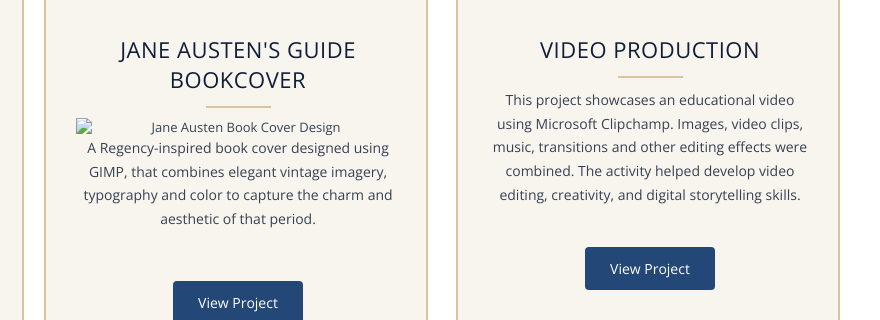
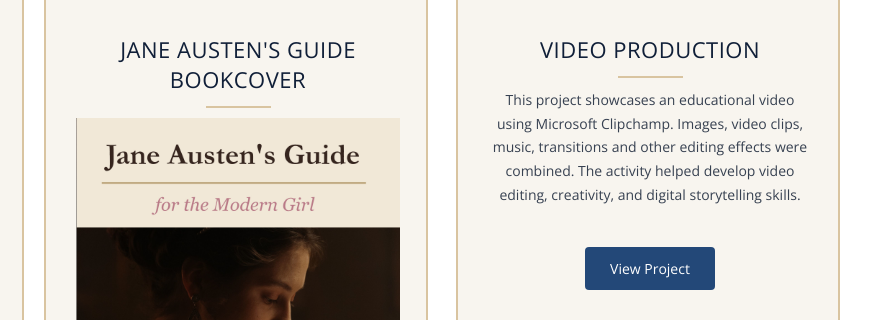
Before and after one commit to snaraysingh/e-portfolio-template, a plain HTML site: page image.html in a window 1280 px wide. Shown: the part 447-767 px from the top of the page, 400-1280 px from the left. Drawn offline with nearby package versions, Linux system fonts and the light colour scheme.

Commit message:
Fix image source for Jane Austen's book cover

```diff
--- a/image.html
+++ b/image.html
@@ -92,7 +92,7 @@ Released   : 20130406
 			<div class="box-style">
 				<div class="content">
 					<h2>Jane Austen's Guide Bookcover</h2>
-					<img src="Jane Austens' Guide Book Cover.jpg"
+					<img src="Jane Austen's Guide Book Cover.jpg"
      				alt="Jane Austen Book Cover Design"
      				style="width: 100%; height: auto;">
 					<p>A Regency-inspired book cover designed using GIMP, that combines elegant vintage imagery, typography and color to capture the charm and aesthetic of that period.</p>
```
